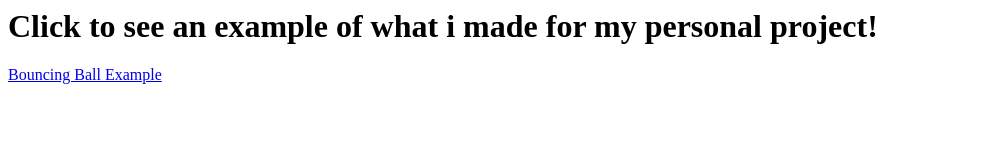
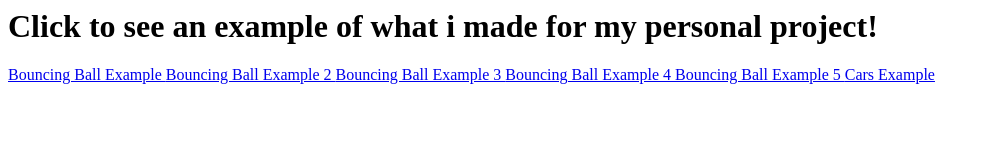
Before and after one commit to StefanoWang05/portfolio, a plain HTML site: page index.html in a window 1280 px wide. Shown: the whole page, without its empty margins (0-990 px from the left). Drawn offline with Linux system fonts and the light colour scheme.

Commit message:
Update index.html

```diff
--- a/index.html
+++ b/index.html
@@ -9,6 +9,14 @@
   </h1>
   <p>
     <a href= "codes/Bouncingball.html"> Bouncing Ball Example </a>
+    <a href= "codes/BouncingballV2.html"> Bouncing Ball Example 2 </a>
+    <a href= "codes/BouncingballV3.html"> Bouncing Ball Example 3 </a>
+    <a href= "codes/BouncingballV4.html"> Bouncing Ball Example 4 </a>
+    <a href= "codes/BouncingballV4.html"> Bouncing Ball Example 5 </a>
+    <a href= "codes/Cars.html"> Cars Example </a>
+
+
+
   </p>
 
 </body>
```
